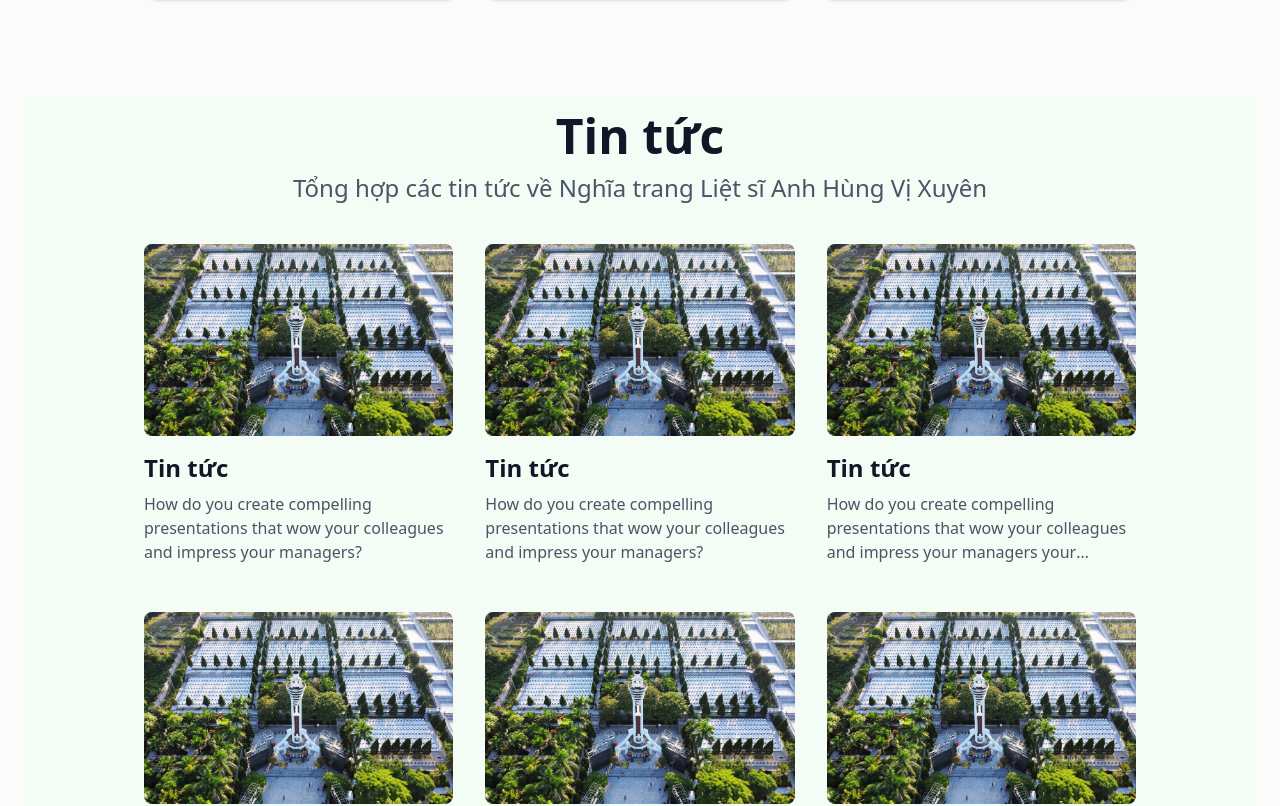
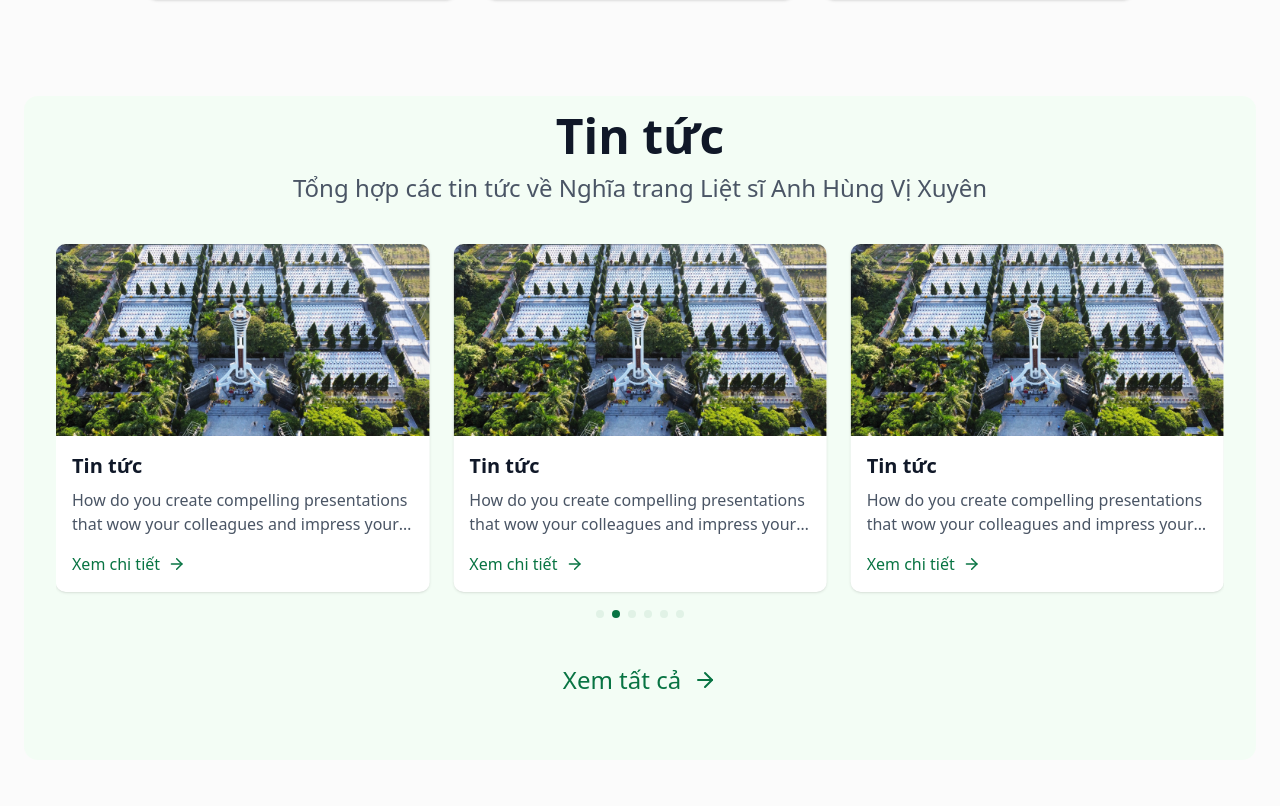
Before and after one commit to Hoang2k/dh-wine, a Next.js app: page / in a window 1280 px wide. Shown: the part 1468-2274 px from the top of the page. Built offline with nearby package versions, Linux system fonts and the light colour scheme.

Commit message:
feat(ui): add swiper news

```diff
--- a/package.json
+++ b/package.json
@@ -37,6 +37,7 @@
     "react-icons": "^5.5.0",
     "react-redux": "^9.2.0",
     "react-toastify": "^11.0.5",
+    "swiper": "^11.2.10",
     "tailwind-merge": "^3.3.1",
     "ui": "shadcn/ui",
     "yup": "^1.6.1",
--- a/src/components/Home/NewsSection.tsx
+++ b/src/components/Home/NewsSection.tsx
@@ -1,92 +1,141 @@
+"use client";
 
 import { ArrowRight } from "lucide-react";
 import New1 from "../../assets/image/bg2.jpg";
-import { Card, CardContent } from "../ui/card";
 import Image from "next/image";
+import Link from "next/link";
+import { Swiper, SwiperSlide } from "swiper/react";
+import { Autoplay, Pagination } from "swiper/modules";
+
+// Swiper styles
+import "swiper/css";
+import "swiper/css/pagination";
 
 type TNews = {
     title: string;
     summary: string;
     image_url: string;
-}
+};
 
 const news: TNews[] = [
     {
         title: "Tin tức",
         image_url: New1.src,
-        summary: "How do you create compelling presentations that wow your colleagues and impress your managers?"
+        summary:
+            "How do you create compelling presentations that wow your colleagues and impress your managers?",
     },
     {
         title: "Tin tức",
         image_url: New1.src,
-        summary: "How do you create compelling presentations that wow your colleagues and impress your managers?"
+        summary:
+            "How do you create compelling presentations that wow your colleagues and impress your managers?",
     },
     {
         title: "Tin tức",
         image_url: New1.src,
-        summary: "How do you create compelling presentations that wow your colleagues and impress your managers your managers your managers your managers?"
+        summary:
+            "How do you create compelling presentations that wow your colleagues and impress your managers your managers your managers your managers?",
     },
     {
         title: "Tin tức",
         image_url: New1.src,
-        summary: "How do you create compelling presentations that wow your colleagues and impress your managers?"
+        summary:
+            "How do you create compelling presentations that wow your colleagues and impress your managers?",
     },
     {
         title: "Tin tức",
         image_url: New1.src,
-        summary: "How do you create compelling presentations that wow your colleagues and impress your managers?"
+        summary:
+            "How do you create compelling presentations that wow your colleagues and impress your managers?",
     },
     {
         title: "Tin tức",
         image_url: New1.src,
-        summary: "How do you create compelling presentations that wow your colleagues and impress your managers? How do you create compelling presentations that wow your colleagues and impress your managers?"
-    }
+        summary:
+            "How do you create compelling presentations that wow your colleagues and impress your managers? How do you create compelling presentations that wow your colleagues and impress your managers?",
+    },
 ];
 
 export default function NewsSection() {
     return (
         <section className="py-8 px-6">
-            <div className="container mx-auto pb-16 pt-4 md:px-30 text-center bg-[#EBFFEF80]">
-                <h2 className="text-3xl md:text-5xl font-bold text-gray-900">
-                    Tin tức
-                </h2>
+            <div className="container mx-auto pb-16 pt-4 md:px-8 text-center bg-[#EBFFEF80] rounded-xl">
+                <h2 className="text-3xl md:text-5xl font-bold text-gray-900">Tin tức</h2>
                 <p className="mt-3 text-gray-600 max-w-full mx-auto text-2xl">
                     Tổng hợp các tin tức về Nghĩa trang Liệt sĩ Anh Hùng Vị Xuyên
                 </p>
-                <div className="mt-10 grid grid-cols-1 md:gap-x-8 gap-y-12 lg:grid-cols-2 xl:grid-cols-3">
-                    {news.map((item, index) => {
-                        return (
-                            <div
-                                key={index}
-                                className="transition"
-                            >
-                                    <div className="relative w-full h-48 mb-4">
+
+                {/* ONE Swiper, many slides */}
+                <div className="mt-10">
+                    <Swiper
+                        modules={[Pagination, Autoplay]}
+                        pagination={{ clickable: true }}
+                        spaceBetween={24}
+                        slidesPerView={1}
+                        breakpoints={{
+                            768: { slidesPerView: 2, spaceBetween: 24 },
+                            1280: { slidesPerView: 3, spaceBetween: 24 },
+                        }}
+
+                        /* ==== autoplay ==== */
+                        autoplay={{
+                            delay: 5000,
+                            disableOnInteraction: false,
+                            pauseOnMouseEnter: true,
+                        }}
+                        loop={news.length > 1}
+                        speed={600}
+                        className="
+                        !pb-8
+                        [&_.swiper-pagination]:!bottom-4
+                        [&_.swiper-pagination]:translate-y-4
+                        [&_.swiper-pagination-bullet]:!bg-[#087443]/40
+                        [&_.swiper-pagination-bullet-active]:!bg-[#087443]
+                      "
+                    >
+                        {news.map((item, index) => (
+                            <SwiperSlide key={`${item.title}-${index}`}>
+                                <article className="transition rounded-lg overflow-hidden bg-white text-left shadow hover:shadow-md h-full">
+                                    <div className="relative w-full h-48">
                                         <Image
                                             src={item.image_url}
                                             alt={item.title}
                                             fill
-                                            priority
-                                            sizes="100vw"
-                                            className="object-cover rounded-md"
+                                            sizes="(max-width: 768px) 100vw, 33vw"
+                                            className="object-cover"
+                                            priority={index < 3}
                                         />
                                     </div>
-                                    <h2 className="text-2xl font-semibold text-left text-[#101828] hover:text-blue-500">{item.title}</h2>
 
-                                    <p className="mt-2 text-base text-gray-600 text-left line-clamp-3 md:line-clamp-2">
-                                        {item.summary}
-                                    </p>
-                            </div>
-                        )
-                    })
-                    }
+                                    <div className="p-4">
+                                        <h3 className="text-xl font-semibold text-[#101828] hover:text-blue-600 line-clamp-2">
+                                            {item.title}
+                                        </h3>
+                                        <p className="mt-2 text-base text-gray-600 line-clamp-3 md:!line-clamp-2">
+                                            {item.summary}
+                                        </p>
+
+                                        <div className="mt-4">
+                                            <Link
+                                                href="#"
+                                                className="inline-flex items-center gap-2 text-[#087443] hover:underline"
+                                            >
+                                                Xem chi tiết <ArrowRight size={18} />
+                                            </Link>
+                                        </div>
+                                    </div>
+                                </article>
+                            </SwiperSlide>
+                        ))}
+                    </Swiper>
                 </div>
-                <div className="pt-[64px] flex justify-center">
-                    <a className="text-[#087443] text-2xl flex items-center gap-x-3" href="">
-                    Xem tất cả
-                    <ArrowRight />
-                    </a>
+
+                <div className="pt-10 flex justify-center">
+                    <Link href="/news" className="text-[#087443] hover:underline text-2xl flex items-center gap-x-3">
+                        Xem tất cả <ArrowRight />
+                    </Link>
                 </div>
             </div>
         </section>
-    )
+    );
 }
--- a/src/components/Home/StatisticAtivitieSection.tsx
+++ b/src/components/Home/StatisticAtivitieSection.tsx
@@ -195,7 +195,7 @@ export default function StatisticActivitieSection() {
                                             </div>
                                             <div className="w-full">
                                                 <div className="flex justify-between items-center">
-                                                    <div className="font-semibold text-lg">{item.title}</div>
+                                                    <div className="font-semibold text-left text-lg">{item.title}</div>
                                                     <div className="text-sm text-[#475467]">{item.created_at}</div>
                                                 </div>
                                                 <p className="mt-2 text-[#475467] text-left text-base line-clamp-2">{item.description}</p>
```
